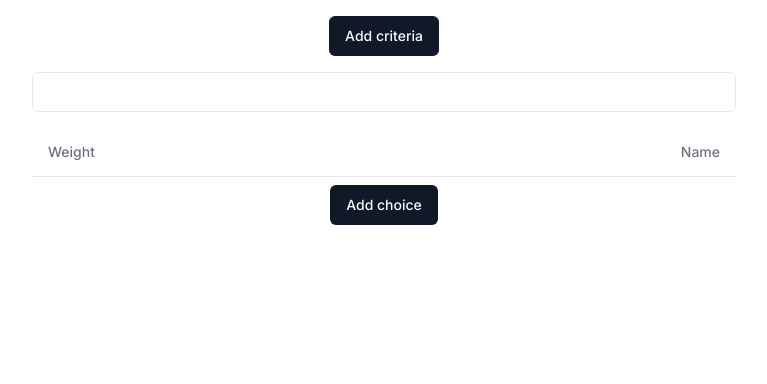
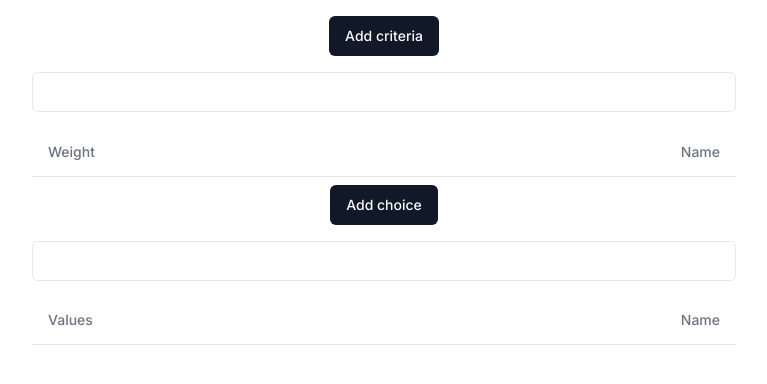
Before and after one commit to badmagick329/mgck, a Next.js app in the folder frontend/: page /choose in a window 1280 px wide. Shown: the top 384 px of the page, without its empty margins (256-1023 px from the left). Built offline with nearby package versions, Linux system fonts and the light colour scheme.

Commit message:
feat(choose): basic ui implementation

```diff
--- /dev/null
+++ b/frontend/src/app/choose/_components/choices-table.tsx
@@ -0,0 +1,68 @@
+import { Slider } from '@/components/ui/slider';
+import {
+  Table,
+  TableBody,
+  TableCell,
+  TableHead,
+  TableHeader,
+  TableRow,
+} from '@/components/ui/table';
+import {
+  GetChoices,
+  GetCriteriaValues,
+  SetValue,
+} from '@/hooks/use-choices-state';
+
+type ChoicesTableProps = {
+  getChoices: GetChoices;
+  getCriteriaValues: GetCriteriaValues;
+  setValue: SetValue;
+};
+
+export default function ChoicesTable({
+  getChoices,
+  getCriteriaValues,
+  setValue,
+}: ChoicesTableProps) {
+  return (
+    <Table>
+      <TableHeader>
+        <TableRow>
+          <TableHead>Values</TableHead>
+          <TableHead className='text-right'>Name</TableHead>
+        </TableRow>
+      </TableHeader>
+      <TableBody>
+        {getChoices().map((c) => {
+          return (
+            <TableRow key={c}>
+              <TableCell>
+                <div className='flex gap-2'>
+                  {Object.entries(getCriteriaValues(c)).map((entry) => {
+                    return (
+                      <div
+                        key={`${c}_${entry[0]}}`}
+                        className='flex w-[60px] flex-col gap-2'
+                      >
+                        <span>{entry[0]}</span>
+                        <Slider
+                          defaultValue={[1]}
+                          max={5}
+                          step={1}
+                          onValueChange={(e: Array<number>) => {
+                            setValue(entry[0], c, e[0]);
+                          }}
+                        />
+                      </div>
+                    );
+                  })}
+                </div>
+              </TableCell>
+              <TableCell className='text-right'>{c}</TableCell>
+            </TableRow>
+          );
+        })}
+      </TableBody>
+    </Table>
+  );
+}
--- a/frontend/src/app/choose/_components/choices.tsx
+++ b/frontend/src/app/choose/_components/choices.tsx
@@ -1,20 +1,61 @@
+'use client';
+
 import { Button } from '@/components/ui/button';
-import { GetChoices, RemoveChoice, SetValue } from '@/hooks/use-choices-state';
+import { Input } from '@/components/ui/input';
+import {
+  AddChoice,
+  GetChoices,
+  GetCriteriaValues,
+  RemoveChoice,
+  SetValue,
+} from '@/hooks/use-choices-state';
+import { useState } from 'react';
+
+import ChoicesTable from './choices-table';
 
 type ChoicesProps = {
+  addChoice: AddChoice;
   getChoices: GetChoices;
   setValue: SetValue;
   removeChoice: RemoveChoice;
+  getCriteriaValues: GetCriteriaValues;
 };
 
 export default function Choices({
+  addChoice,
   getChoices,
   setValue,
   removeChoice,
+  getCriteriaValues,
 }: ChoicesProps) {
+  const [choiceInput, setChoiceInput] = useState('');
+
   return (
-    <div>
-      <Button>Add choice</Button>
+    <div className='flex w-[100%] max-w-[720px] flex-col gap-4 px-2 md:w-[80%]'>
+      <div className='flex justify-center'>
+        <Button
+          onClick={() => {
+            const trimmedInput = choiceInput.trim();
+            if (!trimmedInput || getChoices().includes(trimmedInput)) {
+              return;
+            }
+
+            addChoice(trimmedInput);
+            setChoiceInput('');
+          }}
+        >
+          Add choice
+        </Button>
+      </div>
+      <Input
+        onChange={(e) => setChoiceInput(e.target.value)}
+        value={choiceInput}
+      />
+      <ChoicesTable
+        getChoices={getChoices}
+        getCriteriaValues={getCriteriaValues}
+        setValue={setValue}
+      />
     </div>
   );
 }
--- a/frontend/src/app/choose/_components/criteria-table.tsx
+++ b/frontend/src/app/choose/_components/criteria-table.tsx
@@ -7,16 +7,23 @@ import {
   TableHeader,
   TableRow,
 } from '@/components/ui/table';
+import {
+  GetCriteria,
+  GetWeight,
+  SetCriterion,
+} from '@/hooks/use-choices-state';
+
+type CriteriaTableProps = {
+  getCriteria: GetCriteria;
+  getWeight: GetWeight;
+  setCriterion: SetCriterion;
+};
 
 export default function CriteriaTable({
   getCriteria,
   getWeight,
   setCriterion,
-}: {
-  getCriteria: () => string[];
-  getWeight: (criterion: string) => number;
-  setCriterion: (criterion: string, weight: number) => void;
-}) {
+}: CriteriaTableProps) {
   return (
     <Table>
       <TableHeader>
--- a/frontend/src/app/choose/page.tsx
+++ b/frontend/src/app/choose/page.tsx
@@ -14,6 +14,8 @@ export default function ChoosePage() {
     getChoices,
     setValue,
     removeChoice,
+    addChoice,
+    getCriteriaValues,
   } = useChoicesState();
 
   return (
@@ -25,9 +27,11 @@ export default function ChoosePage() {
         removeCriterion={removeCriterion}
       />
       <Choices
+        addChoice={addChoice}
         getChoices={getChoices}
         setValue={setValue}
         removeChoice={removeChoice}
+        getCriteriaValues={getCriteriaValues}
       />
     </div>
   );
--- a/frontend/src/hooks/use-choices-state.tsx
+++ b/frontend/src/hooks/use-choices-state.tsx
@@ -20,8 +20,9 @@ export default function useChoicesState() {
       const newChoices = [];
       for (const choice of choices) {
         const newCriteria = { ...choice.criteriaValues, [criterion]: 1 };
-        newChoices.push({ ...choice, criteria: newCriteria });
+        newChoices.push({ ...choice, criteriaValues: newCriteria });
       }
+      setChoices(newChoices);
     },
     [weights, choices]
   );
@@ -53,6 +54,18 @@ export default function useChoicesState() {
   );
 
   const getChoices = useCallback(() => choices.map((c) => c.name), [choices]);
+
+  const getCriteriaValues = useCallback(
+    (choice: string) => {
+      for (const c of choices) {
+        if (c.name === choice) {
+          return c.criteriaValues;
+        }
+      }
+      return {};
+    },
+    [choices]
+  );
 
   const setValue = useCallback(
     (criterion: string, choice: string, value: number) => {
@@ -96,6 +109,7 @@ export default function useChoicesState() {
     setValue,
     addChoice,
     removeChoice,
+    getCriteriaValues,
   };
 }
 
@@ -111,3 +125,4 @@ export type SetValue = (
 ) => void;
 export type AddChoice = (choice: string) => void;
 export type RemoveChoice = (choice: string) => void;
+export type GetCriteriaValues = (choice: string) => Record<string, number>;
```
